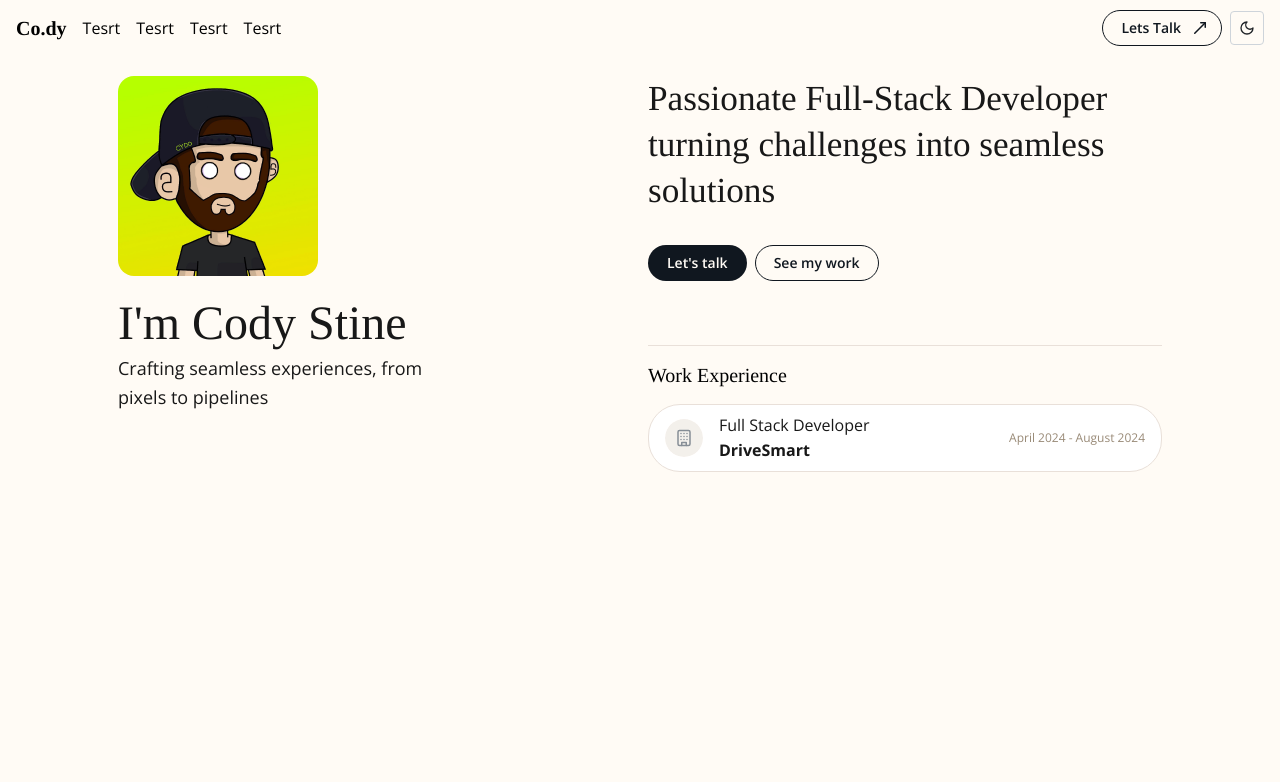
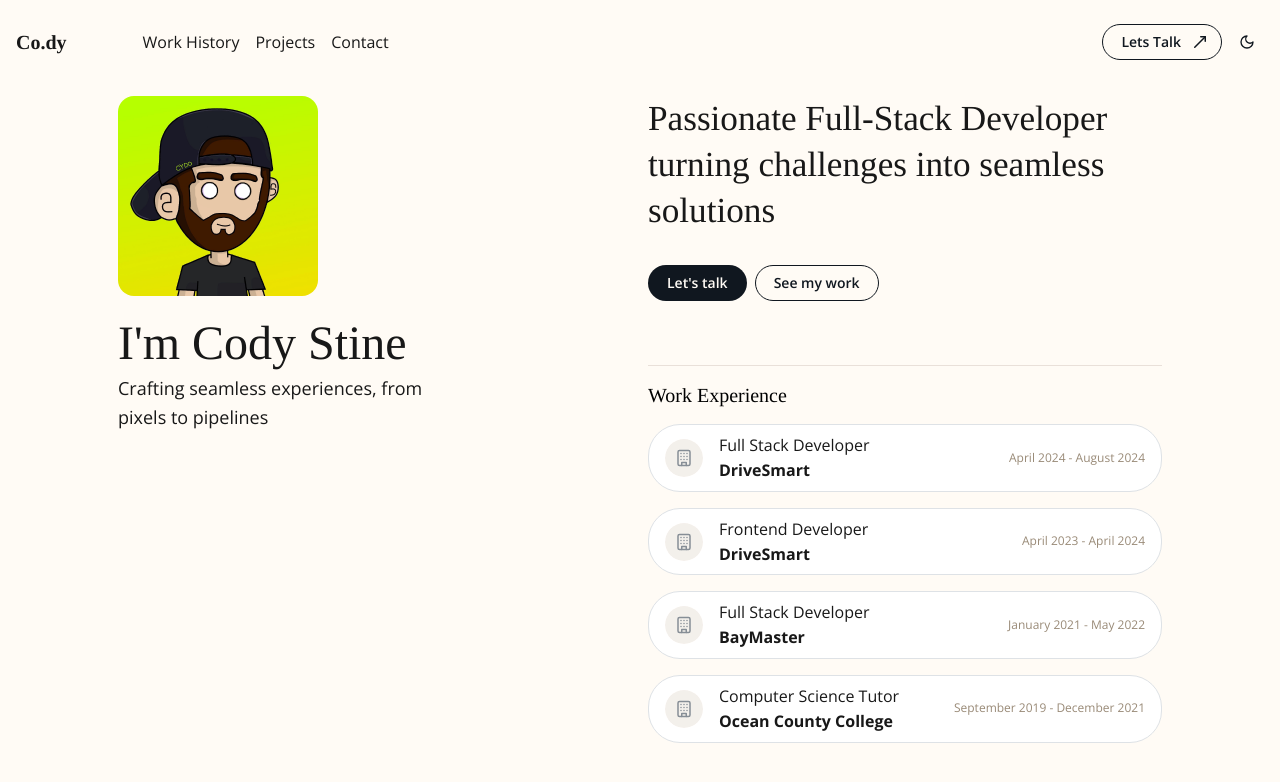
Before and after one commit to CydoEntis/co.dy, a React (Vite) app: page / in a window 1280 px wide. Shown: the top 782 px of the page. Built offline with nearby package versions, Linux system fonts and the light colour scheme.

Commit message:
Moved workhistory to its own component, and file containing all relevant work history

```diff
--- a/src/App.tsx
+++ b/src/App.tsx
@@ -7,15 +7,13 @@ import {
   Button,
   Group,
   Divider,
-  Paper,
-  Avatar,
   Stack,
-  Flex,
 } from "@mantine/core";
 import Layout from "./components/layout/Layout";
 import Me from "@/assets/me.png";
-import { Building } from "lucide-react";
+import WorkHistory from "./features/work-history/WorkHistory";
 import useGetColorTheme from "./components/theme/hooks/useGetColorScheme";
+import { jobs } from "./features/work-history/work-history";
 function App() {
   const { isLightMode } = useGetColorTheme();
 
@@ -54,30 +52,9 @@ function App() {
             <Title fw="400" size="xl">
               Work Experience
             </Title>
-            <Paper
-              bg="secondary"
-              withBorder
-              px={16}
-              py={8}
-              radius="xl"
-              style={{ borderColor: isLightMode ? "#E9E0D9" : "#3A4D63" }}
-            >
-              <Flex justify="space-between" align="center">
-                <Group gap={16}>
-                  <Avatar bg="primary" radius="xl">
-                    <Building size={18} />
-                  </Avatar>
-                  <Stack gap={0}>
-                    <Text>Full Stack Developer</Text>
-                    <Text fw="700">DriveSmart</Text>
-                  </Stack>
-                </Group>
-
-                <Text size="xs" c="altText">
-                  April 2024 - August 2024
-                </Text>
-              </Flex>
-            </Paper>
+            {jobs.map((job) => (
+              <WorkHistory job={job} />
+            ))}
           </Stack>
         </Box>
       </SimpleGrid>
--- a/src/components/layout/Layout.tsx
+++ b/src/components/layout/Layout.tsx
@@ -11,7 +11,7 @@ function Layout({ children }: LayoutProps) {
 
   return (
     <AppShell
-      header={{ height: 60 }}
+      header={{ height: 80 }}
       navbar={{
         width: 300,
         breakpoint: "sm",
--- a/src/components/navigation/header/HeaderNav.tsx
+++ b/src/components/navigation/header/HeaderNav.tsx
@@ -1,5 +1,5 @@
 import ThemeToggle from "@/components/theme/ThemeToggle";
-import { Burger, Button, Container, Group, Title } from "@mantine/core";
+import { Burger, Button, Container, Group, Title, Text } from "@mantine/core";
 import { MoveUpRight } from "lucide-react";
 
 type HeaderNavProps = {
@@ -9,15 +9,14 @@ type HeaderNavProps = {
 
 function HeaderNav({ onToggle, opened }: HeaderNavProps) {
   return (
-    <Container size="xl">
+    <Container size="xl" py={24} px={16}>
       <Burger opened={opened} onClick={onToggle} hiddenFrom="xs" size="sm" />
       <Group justify="space-between" style={{ flex: 1 }}>
-        <Group>
-          <Title size="xl">Co.dy</Title>
-          <p>Tesrt</p>
-          <p>Tesrt</p>
-          <p>Tesrt</p>
-          <p>Tesrt</p>
+        <Group gap={16}>
+          <Title size="xl" mr={60} c="text">Co.dy</Title>
+          <Text>Work History</Text>
+          <Text>Projects</Text>
+          <Text>Contact</Text>
         </Group>
 
         <Group ml="xl" gap={8} visibleFrom="xs">
--- a/src/components/theme/ThemeToggle.tsx
+++ b/src/components/theme/ThemeToggle.tsx
@@ -9,10 +9,10 @@ function ThemeToggle() {
   return (
     <ActionIcon
       onClick={() => setColorScheme(isLightMode ? "dark" : "light")}
-			variant="default"
+      variant="subtle"
       size="lg"
       aria-label="Toggle color scheme"
-			bg="primary"
+      c="inverse"
     >
       {isLightMode ? <Moon size={16} /> : <Sun size={16} />}
     </ActionIcon>
--- /dev/null
+++ b/src/features/work-history/WorkHistory.tsx
@@ -0,0 +1,42 @@
+import { Building } from "lucide-react";
+import { Avatar, Flex, Group, Paper, Stack, Text } from "@mantine/core";
+import useGetColorTheme from "@/components/theme/hooks/useGetColorScheme";
+import { JobDetails } from "./work-history";
+
+type WorkHistoryProps = {
+  job: JobDetails;
+};
+
+function WorkHistory({ job }: WorkHistoryProps) {
+  const { isLightMode } = useGetColorTheme();
+
+  return (
+    <Paper
+      bg="secondary"
+      withBorder
+      px={16}
+      py={8}
+      radius="xl"
+      //   style={{ borderColor: isLightMode ? "#E9E0D9" : "#3A4D63" }}
+      className={isLightMode ? "card-border-light" : "card-border-dark"}
+    >
+      <Flex justify="space-between" align="center">
+        <Group gap={16}>
+          <Avatar bg="primary" radius="xl">
+            <Building size={18} />
+          </Avatar>
+          <Stack gap={0}>
+            <Text>{job.jobTitle}</Text>
+            <Text fw="700">{job.company}</Text>
+          </Stack>
+        </Group>
+
+        <Text size="xs" c="altText">
+          {job.startDate} - {job.endDate}
+        </Text>
+      </Flex>
+    </Paper>
+  );
+}
+
+export default WorkHistory;
--- /dev/null
+++ b/src/features/work-history/work-history.ts
@@ -0,0 +1,33 @@
+export type JobDetails = {
+    jobTitle: string;
+    company: string;
+    startDate: string;
+    endDate: string;
+}
+
+export const jobs = [
+    {
+        jobTitle: "Full Stack Developer",
+        company: "DriveSmart",
+        startDate: "April 2024",
+        endDate: "August 2024",
+    },
+    {
+        jobTitle: "Frontend Developer",
+        company: "DriveSmart",
+        startDate: "April 2023",
+        endDate: "April 2024",
+    },
+    {
+        jobTitle: "Full Stack Developer",
+        company: "BayMaster",
+        startDate: "January 2021",
+        endDate: "May 2022",
+    },
+    {
+        jobTitle: "Computer Science Tutor",
+        company: "Ocean County College",
+        startDate: "September 2019",
+        endDate: "December 2021",
+    }
+]
```
Also changed, not shown: src/features/work-history/work-history.moduel.css (added, +16 -0 lines). Lines whose indentation alone changed are shown as unchanged.
